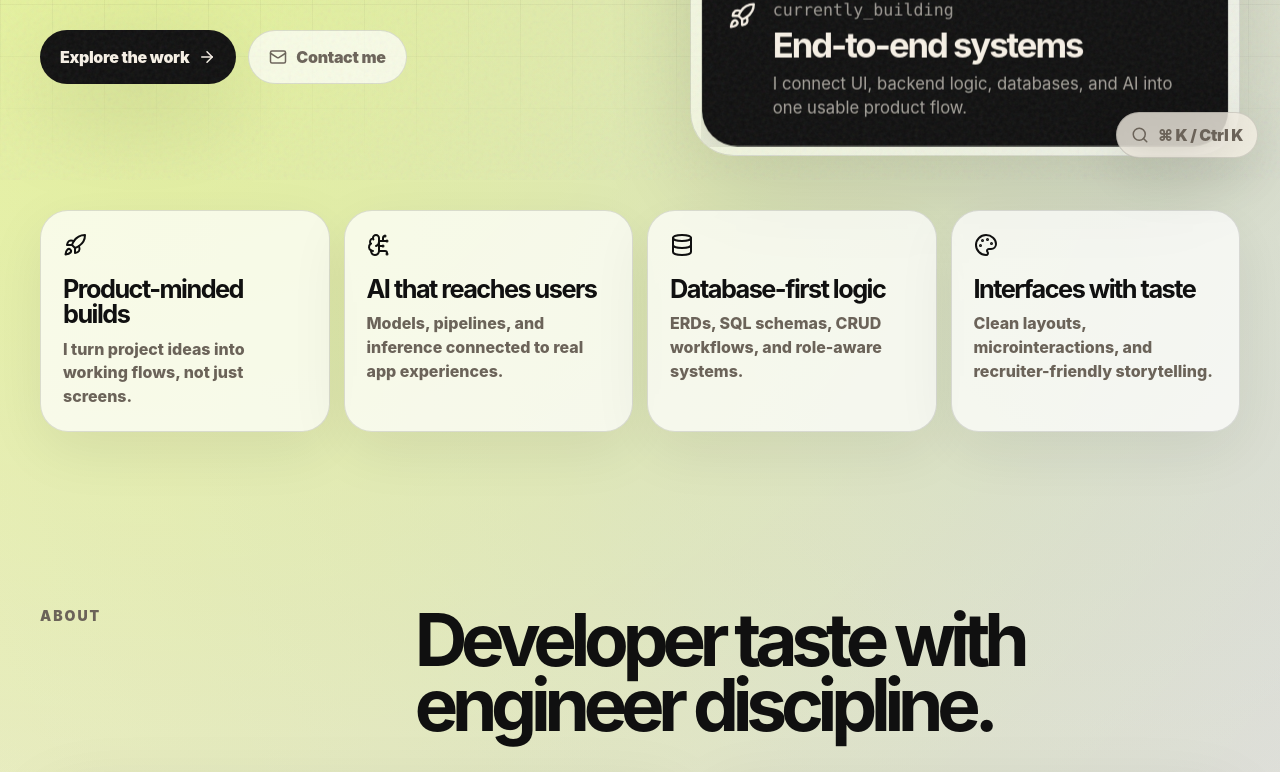
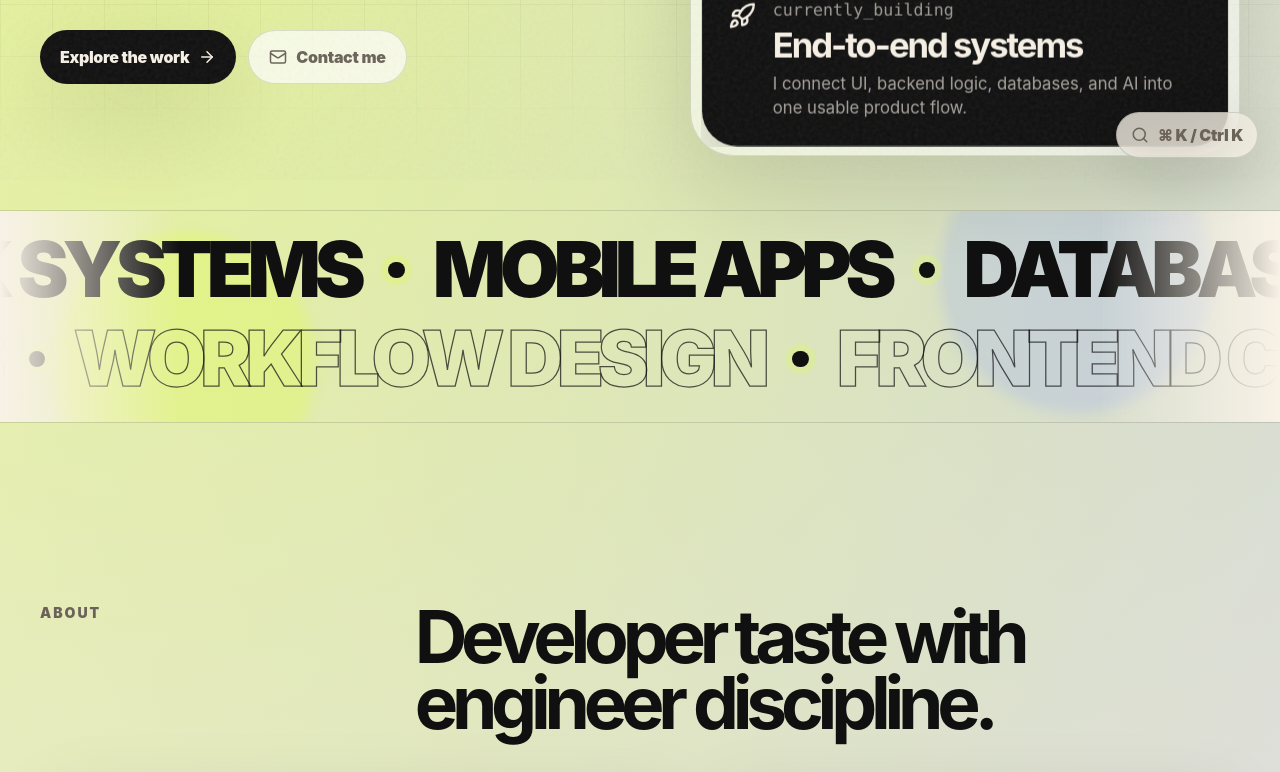
Before and after one commit to gelikadlcrz/Angelika-Kyle-s-Portfolio, a React (Vite) app: page / in a window 1280 px wide. Shown: the part 620-1392 px from the top of the page. Built offline with nearby package versions, Linux system fonts and the light colour scheme.

Commit message:
feat: add full bleed kinetic hero marquee

```diff
--- a/src/app/App.tsx
+++ b/src/app/App.tsx
@@ -24,7 +24,6 @@ import {
   Mail,
   Moon,
   MousePointerClick,
-  Palette,
   Rocket,
   Search,
   Send,
@@ -62,27 +61,9 @@ const categories = ['All', 'AI', 'Full Stack', 'Mobile', 'Systems', 'Research',
 
 const projectTabs: ProjectTab[] = ['Overview', 'Build', 'Tech', 'Outcome'];
 
-const focusCards = [
-  {
-    icon: Rocket,
-    title: 'Product-minded builds',
-    text: 'I turn project ideas into working flows, not just screens.',
-  },
-  {
-    icon: BrainCircuit,
-    title: 'AI that reaches users',
-    text: 'Models, pipelines, and inference connected to real app experiences.',
-  },
-  {
-    icon: Database,
-    title: 'Database-first logic',
-    text: 'ERDs, SQL schemas, CRUD workflows, and role-aware systems.',
-  },
-  {
-    icon: Palette,
-    title: 'Interfaces with taste',
-    text: 'Clean layouts, microinteractions, and recruiter-friendly storytelling.',
-  },
+const marqueeLoops = [
+  ['AI Engineering', 'Full-Stack Systems', 'Mobile Apps', 'Database Design', 'Software Architecture', 'Product Thinking'],
+  ['Frontend Craft', 'Backend Logic', 'Local-First Data', 'Model Integration', 'Visual Analytics', 'Workflow Design'],
 ];
 
 const heroFocusCards = [
@@ -314,25 +295,32 @@ function Hero() {
   );
 }
 
-function FocusStrip() {
+function KineticMarquee() {
+  const repeatedLoops = marqueeLoops.map((items) => [...items, ...items]);
+
   return (
-    <section className="focus-strip" aria-label="Portfolio focus areas">
-      {focusCards.map((card, index) => (
-        <motion.article
-          key={card.title}
-          initial={{ opacity: 0, y: 18 }}
-          whileInView={{ opacity: 1, y: 0 }}
-          viewport={{ once: true, margin: '-80px' }}
-          transition={{ delay: index * 0.04 }}
-        >
-          <card.icon size={24} />
-          <strong>{card.title}</strong>
-          <span>{card.text}</span>
-        </motion.article>
-      ))}
+    <section className="kinetic-marquee" aria-label="Moving creative engineering banner">
+      <div className="kinetic-marquee-glow glow-left" aria-hidden="true" />
+      <div className="kinetic-marquee-glow glow-right" aria-hidden="true" />
+
+      <div className="marquee-lanes">
+        {repeatedLoops.map((items, rowIndex) => (
+          <div className={`marquee-lane lane-${rowIndex + 1}`} key={rowIndex}>
+            <div className="marquee-track">
+              {items.map((item, itemIndex) => (
+                <span key={`${item}-${itemIndex}`}>
+                  {item}
+                  <i aria-hidden="true" />
+                </span>
+              ))}
+            </div>
+          </div>
+        ))}
+      </div>
     </section>
   );
 }
+
 
 function About() {
   return (
@@ -857,7 +845,7 @@ export default function App() {
       </button>
       <Navigation active={active} palette={palette} setPalette={setPalette} />
       <Hero />
-      <FocusStrip />
+      <KineticMarquee />
       <About />
       <ProcessStudio />
       <Work />
--- a/src/styles/index.css
+++ b/src/styles/index.css
@@ -806,46 +806,140 @@ body::before {
   line-height: 1.45;
 }
 
-.focus-strip {
-  width: min(1200px, calc(100% - 44px));
-  display: grid;
-  grid-template-columns: repeat(4, 1fr);
-  gap: 14px;
-  margin: -18px auto 80px;
-}
-
-.focus-strip article {
-  min-height: 172px;
-  padding: 22px;
-  border: 1px solid var(--line);
-  border-radius: 28px;
-  background: var(--soft);
-  backdrop-filter: blur(20px);
-  box-shadow: 0 18px 60px rgba(17, 17, 17, 0.07);
-  transition: 0.25s ease;
-}
-
-.focus-strip article:hover {
-  transform: translateY(-8px) rotate(-1deg);
-  background: color-mix(in srgb, var(--lime) 35%, var(--soft));
-}
-
-.focus-strip svg {
-  margin-bottom: 16px;
-}
-
-.focus-strip strong {
-  display: block;
-  margin-bottom: 10px;
-  font-size: clamp(1.2rem, 2vw, 1.58rem);
-  line-height: 1;
-  letter-spacing: -0.06em;
-}
-
-.focus-strip span {
-  color: var(--muted);
-  line-height: 1.48;
-  font-weight: 760;
+.kinetic-marquee {
+  position: relative;
+  left: 50%;
+  width: 100vw;
+  margin: -18px 0 86px;
+  transform: translateX(-50%);
+  overflow: hidden;
+  border-block: 1px solid var(--line);
+  border-radius: 0;
+  isolation: isolate;
+}
+
+.kinetic-marquee::before,
+.kinetic-marquee::after {
+  content: '';
+  position: absolute;
+  top: 0;
+  bottom: 0;
+  z-index: 4;
+  width: min(180px, 18vw);
+  pointer-events: none;
+}
+
+.kinetic-marquee::before {
+  left: 0;
+  background: linear-gradient(90deg, var(--bg), transparent);
+}
+
+.kinetic-marquee::after {
+  right: 0;
+  background: linear-gradient(270deg, var(--bg), transparent);
+}
+
+.kinetic-marquee-glow {
+  position: absolute;
+  z-index: -1;
+  width: 260px;
+  height: 260px;
+  border-radius: 999px;
+  filter: blur(6px);
+  opacity: 0.72;
+  animation: marqueeGlow 8s ease-in-out infinite;
+}
+
+.glow-left {
+  left: 4%;
+  top: 12%;
+  background: color-mix(in srgb, var(--lime) 42%, transparent);
+}
+
+.glow-right {
+  right: 7%;
+  bottom: 4%;
+  background: color-mix(in srgb, var(--blue) 32%, transparent);
+  animation-delay: -3.5s;
+}
+
+@keyframes marqueeGlow {
+  0%, 100% { transform: translate3d(0, 0, 0) scale(1); }
+  50% { transform: translate3d(24px, -12px, 0) scale(1.08); }
+}
+
+
+.marquee-lanes {
+  display: grid;
+  gap: 7px;
+  padding: 18px 0 22px;
+}
+
+.marquee-lane {
+  position: relative;
+  overflow: hidden;
+  min-height: clamp(52px, 7vw, 82px);
+  display: flex;
+  align-items: center;
+}
+
+.marquee-track {
+  display: flex;
+  align-items: center;
+  width: max-content;
+  white-space: nowrap;
+  animation: kineticMarquee 30s linear infinite;
+}
+
+.lane-2 .marquee-track {
+  animation-duration: 36s;
+  animation-direction: reverse;
+}
+
+.lane-3 .marquee-track {
+  animation-duration: 42s;
+}
+
+.kinetic-marquee:hover .marquee-track {
+  animation-play-state: paused;
+}
+
+.marquee-track span {
+  display: inline-flex;
+  align-items: center;
+  gap: clamp(18px, 2.2vw, 34px);
+  padding-right: clamp(18px, 2.2vw, 34px);
+  color: var(--ink);
+  font-size: clamp(2.35rem, 6vw, 5.2rem);
+  font-weight: 1000;
+  line-height: 0.95;
+  letter-spacing: -0.08em;
+  text-transform: uppercase;
+}
+
+.lane-2 .marquee-track span {
+  color: transparent;
+  -webkit-text-stroke: 1.25px color-mix(in srgb, var(--ink) 72%, transparent);
+}
+
+.lane-3 .marquee-track span {
+  font-size: clamp(1.35rem, 3.8vw, 3.15rem);
+  letter-spacing: -0.055em;
+  color: color-mix(in srgb, var(--ink) 78%, transparent);
+}
+
+.marquee-track i {
+  display: inline-block;
+  width: clamp(10px, 1.3vw, 18px);
+  height: clamp(10px, 1.3vw, 18px);
+  border-radius: 50%;
+  background: var(--ink);
+  box-shadow: 0 0 0 7px color-mix(in srgb, var(--lime) 22%, transparent);
+}
+
+@keyframes kineticMarquee {
+  from { transform: translateX(0); }
+  to { transform: translateX(-50%); }
 }
 
 .about-section,
@@ -1779,13 +1873,8 @@ body::before {
     display: none;
   }
 
-  .focus-strip,
   .work-controls {
     grid-template-columns: 1fr;
-  }
-
-  .focus-strip {
-    margin-top: 0;
   }
 
   .hero-visual {
@@ -1812,7 +1901,7 @@ body::before {
 
 @media (max-width: 640px) {
   .section-shell,
-  .focus-strip,
+  .kinetic-marquee,
   .site-footer {
     width: min(100% - 26px, 1200px);
   }
@@ -1876,8 +1965,14 @@ body::before {
     font-size: clamp(2.7rem, 15vw, 4.4rem);
   }
 
-  .focus-strip {
-    grid-template-columns: 1fr;
+
+  .kinetic-marquee {
+    margin-top: 0;
+    margin-bottom: 58px;
+  }
+
+  .marquee-lanes {
+    padding-bottom: 12px;
   }
 
   .about-section,
@@ -1999,29 +2094,6 @@ body::before {
   0%, 100% { transform: translateY(0) scale(1); box-shadow: 0 18px 45px rgba(17, 17, 17, 0.1); }
   50% { transform: translateY(-8px) scale(1.06); box-shadow: 0 0 0 10px color-mix(in srgb, var(--lime) 18%, transparent); }
 }
-
-.focus-strip article {
-  position: relative;
-  overflow: hidden;
-}
-
-.focus-strip article::before {
-  content: '';
-  position: absolute;
-  inset: -70% auto auto -30%;
-  width: 70%;
-  aspect-ratio: 1;
-  border-radius: 50%;
-  background: color-mix(in srgb, var(--blue) 26%, transparent);
-  opacity: 0;
-  transition: 0.35s ease;
-}
-
-.focus-strip article:hover::before {
-  opacity: 1;
-  transform: translate(40%, 38%);
-}
-
 .process-section {
   padding: 95px 0;
 }
```
